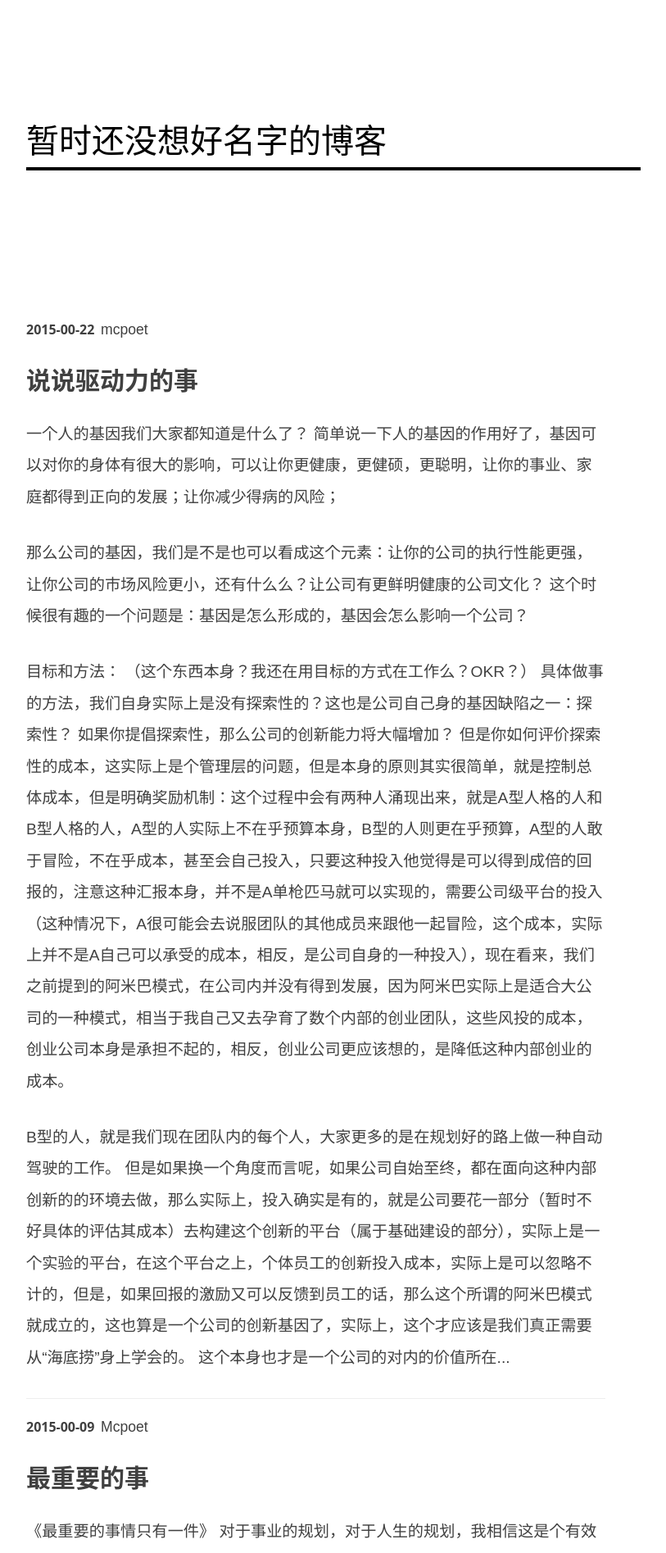
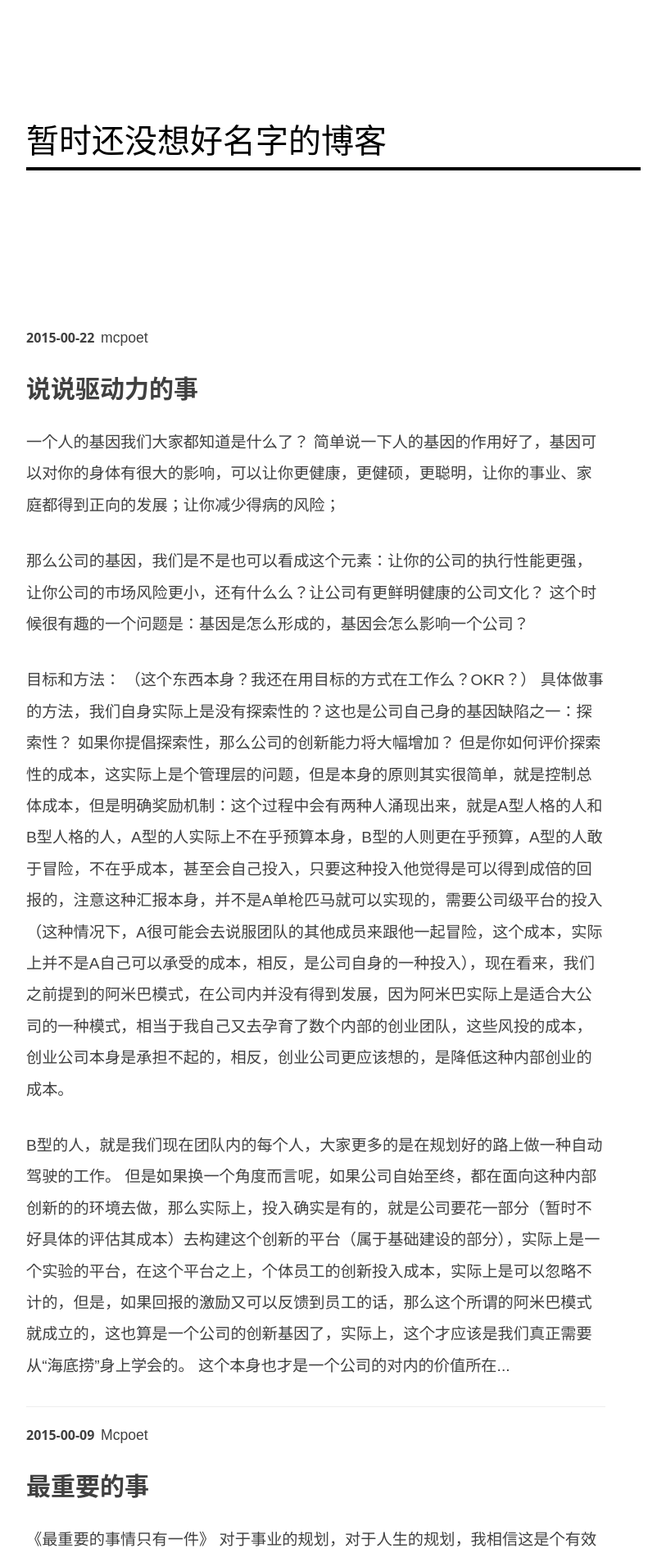
Before and after one commit to queryfish/yetanotherblogger, a Jekyll site: the page built from index.html, in a window 1280 px wide. Shown: the top 1895 px of the page at 82% size, without its empty margins (233-1046 px from the left). Built offline with Jekyll 4.4.1, drawn with Linux system fonts in a browser that asks for light colours; nearby versions of some CDN libraries; the list of posts is cut into pages by our own code; comment, search, counter and statistics services are not loaded.

Commit message:
post-meta-header div margin-top=10px

```diff
--- a/css/hux-blog.css
+++ b/css/hux-blog.css
@@ -519,6 +519,10 @@ pre code {
   margin-top: 0;
 }
 
+div.post-meta-header {
+  margin-top: 10px;
+}
+
 .post-preview > .post-meta-date {
   font-family:  PingFangSC-Medium, sans-serif ;
   font-size: 110%;
--- a/index.html
+++ b/index.html
@@ -6,7 +6,7 @@ description: "Out of nowhere"
 {% for post in paginator.posts %}
 <div class="post-preview">
     <!-- <a href="{{ post.url | prepend: site.baseurl }}"> -->
-        <div>
+        <div class="post-meta-header">
           <span class="post-meta-date">
               {{ post.date | date: "%Y-%M-%d" }}
           </span>
```
